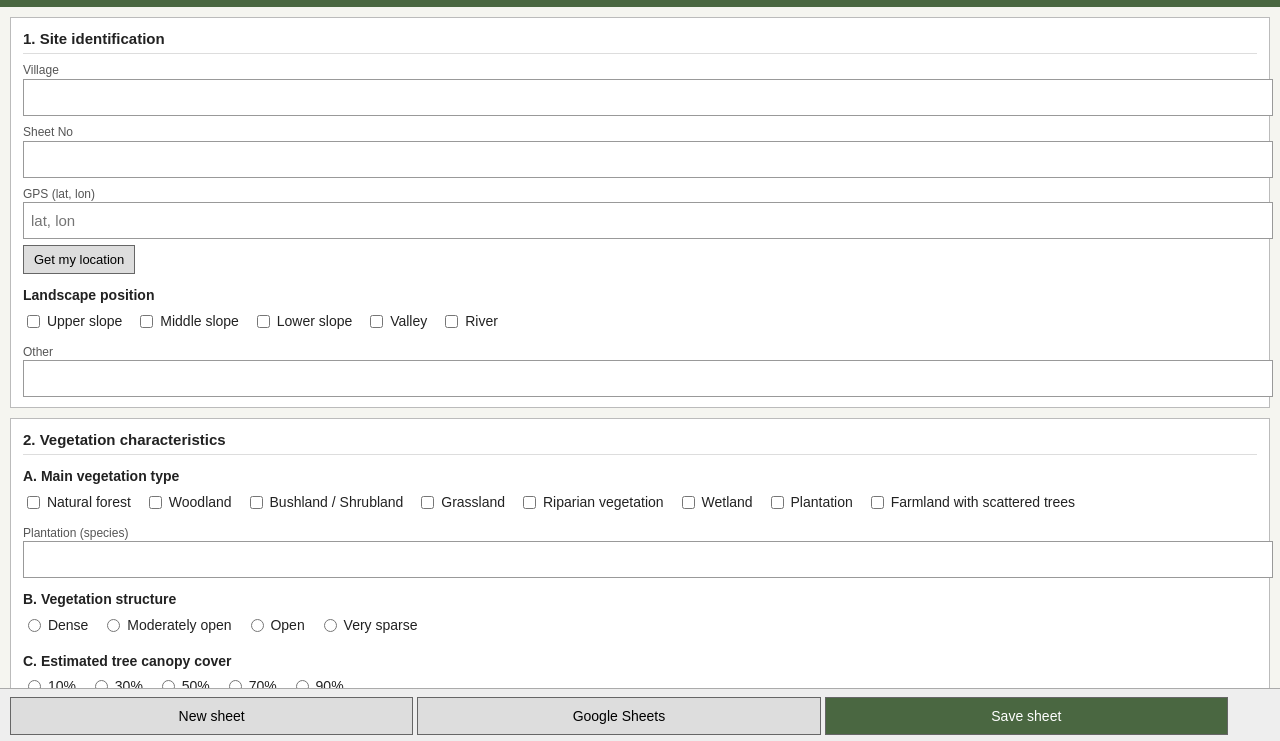
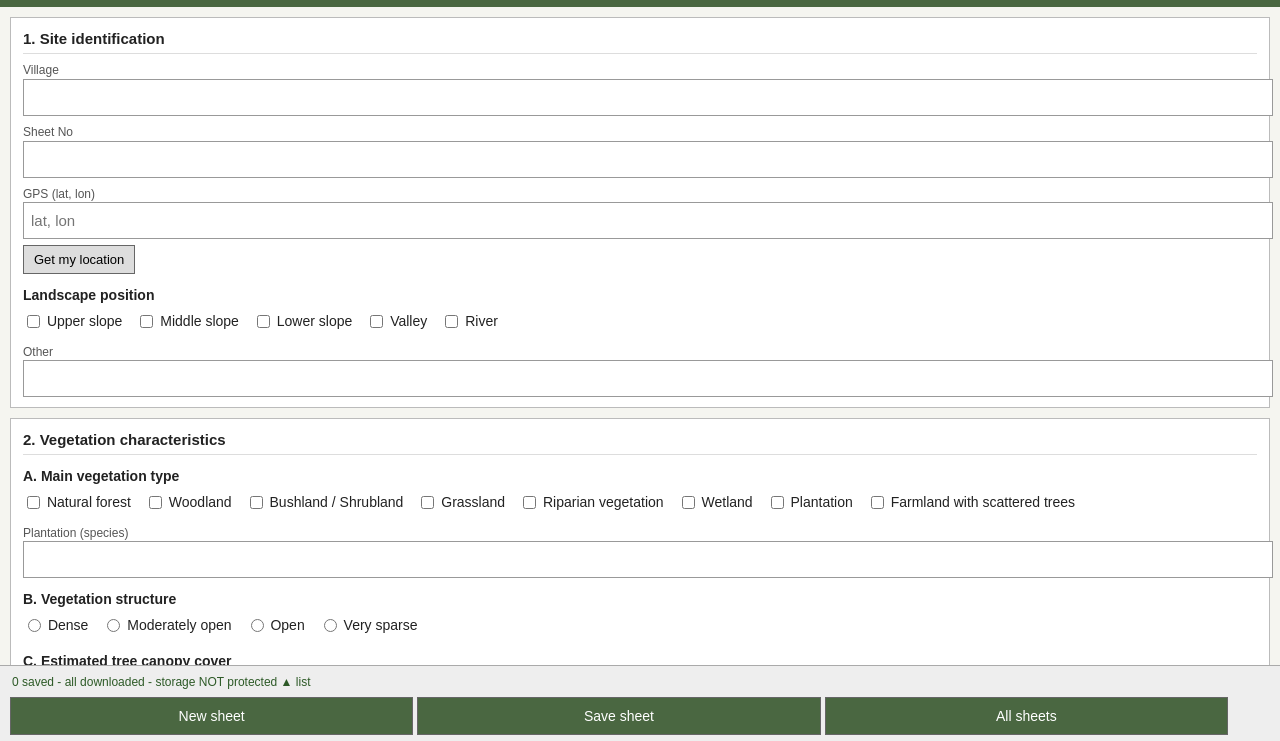
Before and after one commit to jaiphgodfrey-cpu/RPFVA-SHEET, a plain HTML site: page index.html in a window 1280 px wide. Shown: the part 57-798 px from the top of the page. Drawn offline with Linux system fonts and the light colour scheme.

Commit message:
Add files via upload

```diff
--- a/index.html
+++ b/index.html
@@ -8,7 +8,7 @@
 <link rel="icon" href="icon.svg">
 <title>RPFVA Field Sheet</title>
 <style>
-body { font: 15px/1.4 Arial, sans-serif; margin: 0; background: #f5f5f0; color: #222; padding-bottom: 80px; }
+body { font: 15px/1.4 Arial, sans-serif; margin: 0; background: #f5f5f0; color: #222; padding-bottom: 130px; }
 header { background: #4a6741; color: #fff; padding: 10px 12px; }
 header h1 { margin: 0; font-size: 18px; }
 header p { margin: 2px 0 0; font-size: 12px; color: #dfe7dc; }
@@ -29,8 +29,9 @@ input[type=text], input[type=number], input[type=date], textarea {
 .bar button { width: 32%; padding: 10px 4px; font: 14px Arial; border: 1px solid #666; background: #ddd; }
 .bar button.p { background: #4a6741; color: #fff; }
 .gpsb { width: auto; padding: 6px 10px; margin-top: 6px; font-size: 13px; border: 1px solid #666; background: #ddd; }
-#msg { position: fixed; bottom: 64px; left: 50%; transform: translateX(-50%); background: #333; color: #fff;
+#msg { position: fixed; bottom: 120px; left: 50%; transform: translateX(-50%); background: #333; color: #fff;
   padding: 6px 12px; font-size: 12px; display: none; z-index: 9; }
+#st{font-size:12px;padding:0 2px 6px;cursor:pointer}#panel{max-height:45vh;overflow:auto;background:#fff;border:1px solid #bbb;padding:6px 8px;margin-bottom:6px}#panel button{width:auto;padding:8px 10px;margin:4px 4px 0 0;font:13px Arial}
 .lb{width:auto;padding:8px 10px;margin:4px 4px 0 0;font:13px Arial;border:1px solid #666;background:#ddd}
 .li{display:flex;gap:6px;align-items:center;border-top:1px dotted #bbb;padding:6px 0;font-size:13px}.li span{flex:1}
 </style>
@@ -81,14 +82,14 @@ input[type=text], input[type=number], input[type=date], textarea {
 <label class="f">Date</label><input type="date" name="date"></section>
 </form>
 
-<section><h2>Saved sheets on this device (<span id="cnt">0</span>)</h2><div id="lib"></div>
-<button type="button" class="lb" style="background:#4a6741;color:#fff" onclick="csvAll()">Download ALL sheets (one CSV)</button><button type="button" class="lb" onclick="bkp()">Backup file</button><button type="button" class="lb" onclick="$('#rf').click()">Restore backup</button><input type="file" id="rf" accept=".json" hidden onchange="rst(this)">
-<p class="note" id="st"></p></section>
-
 <div class="bar">
-  <button type="button" onclick="clr()">New sheet</button>
-  <button type="button" onclick="dl('xlsx')">Google Sheets</button>
+  <div id="st" onclick="tp()"></div>
+  <div id="panel" style="display:none"><div id="lib"></div>
+    <button type="button" onclick="dl('xlsx')">This sheet (Google Sheets)</button><button type="button" onclick="bkp()">Backup file</button><button type="button" onclick="$('#rf').click()">Restore backup</button><input type="file" id="rf" accept=".json" hidden onchange="rst(this)">
+  </div>
+  <button type="button" class="p" onclick="clr()">New sheet</button>
   <button type="button" class="p" onclick="dl('html')">Save sheet</button>
+  <button type="button" class="p" onclick="csvAll()">All sheets</button>
 </div>
 <div id="msg"></div>
 
@@ -116,9 +117,9 @@ async function idbGet(k){try{const d=await idb();return await new Promise(r=>{co
 function hasData(d){return Object.keys(d).some(k=>k[0]!='_'&&k!='date'&&d[k])||Object.keys(d._g).length>0||d._ph.some(p=>p[0]||p[1])}
 function pl(){const j=JSON.stringify(LIB);try{localStorage.setItem(LK,j)}catch(e){}idbSet('lib',j);stat()}
 function save(){const d=collect();try{localStorage.setItem(KEY,JSON.stringify(d))}catch(e){}if(hasData(d)){d._upd=Date.now();LIB.sheets[ID]=d;pl()}}
-function stat(){const n=Object.keys(LIB.sheets).length,u=Object.values(LIB.sheets).filter(s=>s._upd>LIB.exp).length,s=$('#st');$('#cnt').textContent=n;
-s.textContent=n+' saved on this device - '+(u?u+' not yet in a downloaded CSV/backup':'all included in last download')+' - protected storage: '+(prot?'yes':'no (download backups often)');s.style.color=u?'#b03020':'#555';
+function stat(){const n=Object.keys(LIB.sheets).length,u=Object.values(LIB.sheets).filter(s=>s._upd>LIB.exp).length,s=$('#st');s.textContent=n+' saved - '+(u?u+' not yet downloaded':'all downloaded')+' - '+(prot?'storage protected':'storage NOT protected')+'  \u25B2 list';s.style.color=u?'#b03020':'#2d5a27';
 $('#lib').innerHTML=Object.entries(LIB.sheets).sort((a,b)=>b[1]._upd-a[1]._upd).map(([id,x])=>`<div class="li"><span><b>${esc(x.sheet||'?')}</b> ${esc(x.village||'')} <i>${new Date(x._upd).toLocaleString()}</i></span>${id==ID?'<i>(open)</i>':`<button type="button" class="lb" onclick="opn('${id}')">Open</button><button type="button" class="lb" onclick="del('${id}')">&#10005;</button>`}</div>`).join('')}
+function tp(){const p=$('#panel');p.style.display=p.style.display=='none'?'block':'none'}
 function opn(id){save();try{localStorage.setItem(KEY,JSON.stringify(LIB.sheets[id]))}catch(e){return toast('Could not open')}location.reload()}
 function del(id){if(confirm('Remove this sheet from the list? A copy stays inside the backup file.')){LIB.trash[id]=LIB.sheets[id];delete LIB.sheets[id];pl()}}
 function dlf(n,b,m){const a=document.createElement('a');a.href=URL.createObjectURL(new Blob([b],{type:m}));a.download=n;document.body.append(a);a.click();a.remove()}
```
